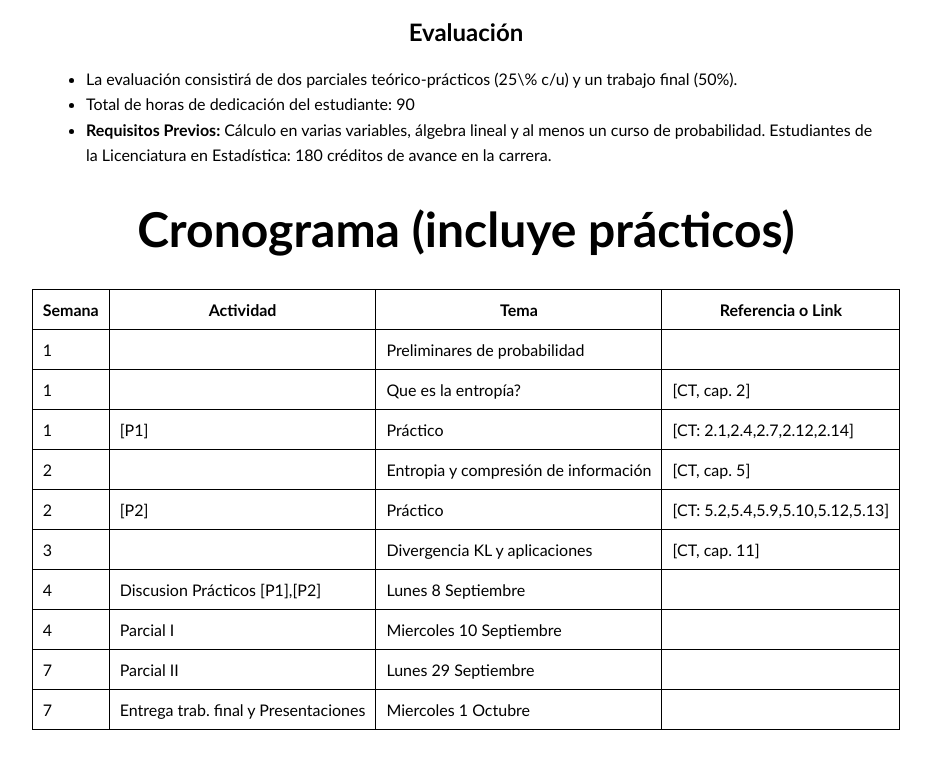
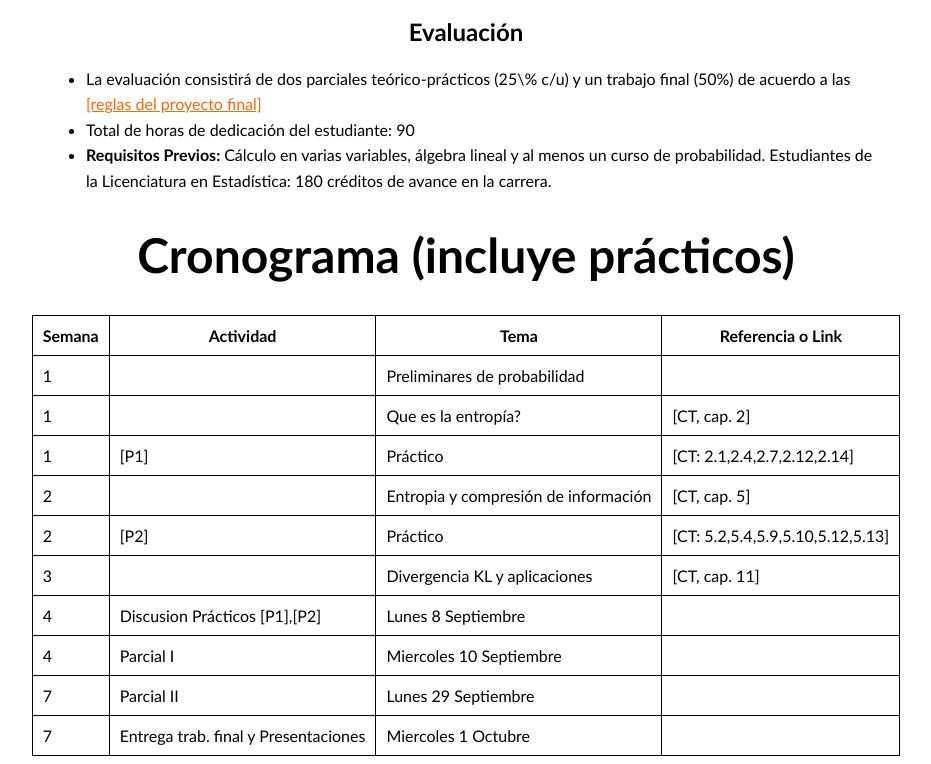
Before and after one commit to mauricio-velasco/informacion_e_inferencia, a plain HTML site: page index.html in a window 1280 px wide. Shown: the part 1342-2106 px from the top of the page, without its empty margins (174-1105 px from the left). Before the commit the page ends 2080 px from the top, so only its background shows below. Drawn offline with Linux system fonts and the light colour scheme.

Commit message:
periodic update

```diff
--- a/index.html
+++ b/index.html
@@ -111,7 +111,7 @@
   <h2>Evaluación</h2>
   <ul>
 
-    <li>La evaluación consistirá de dos parciales teórico-prácticos (25\% c/u) y un trabajo final (50%).</li>
+    <li>La evaluación consistirá de dos parciales teórico-prácticos (25\% c/u) y un trabajo final (50%) de acuerdo a las <a href="reglas_proyecto.pdf" target="_blank">[reglas del proyecto final]</a> </li>
     <li>Total de horas de dedicación del estudiante: 90</li>
     <li><b> Requisitos Previos: </b> Cálculo en varias variables, álgebra lineal y al menos un curso de probabilidad. Estudiantes de la Licenciatura en Estadística: 180 créditos de avance en la carrera.</li>
 
```
Also changed, not shown: 6 other files.
